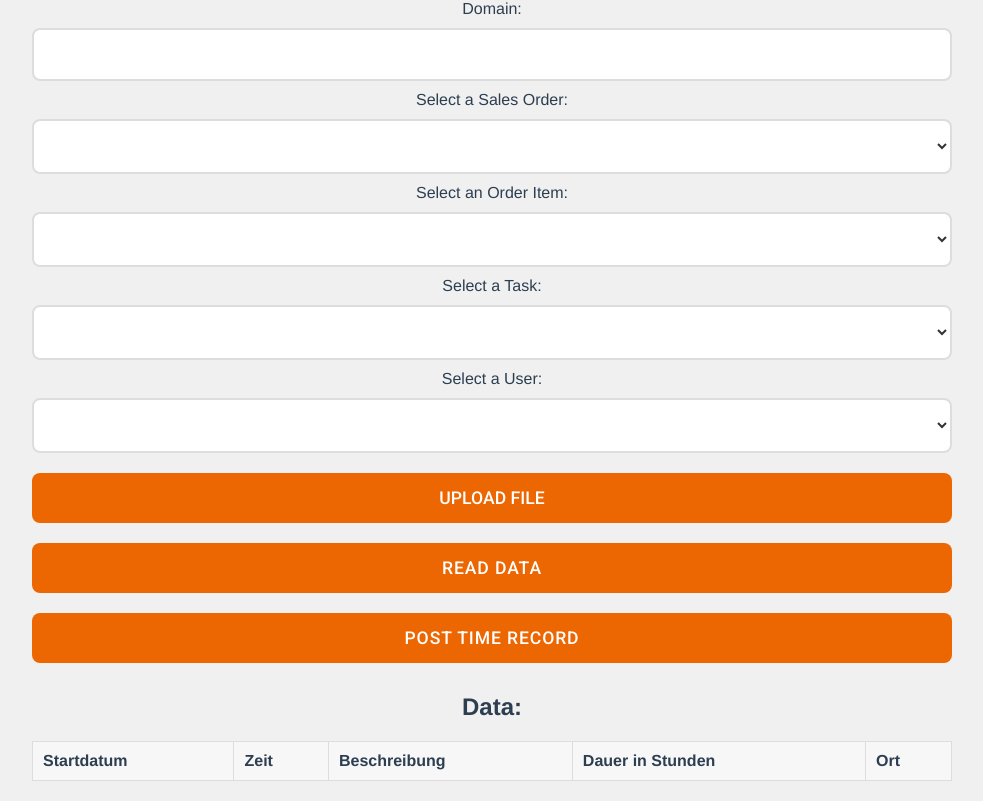
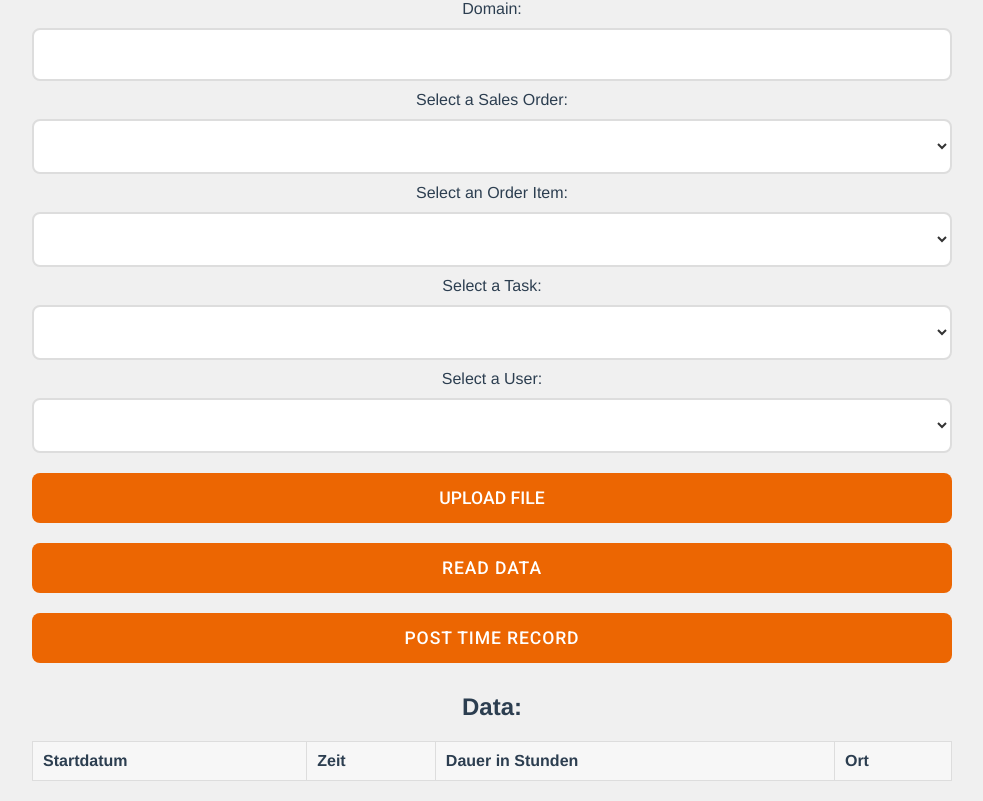
Before and after one commit to BuddeMax/weclapp, a Vue app: page / in a window 1280 px wide. Shown: the part 309-1110 px from the top of the page, without its empty margins (148-1131 px from the left). Built offline with nearby package versions, Linux system fonts and the light colour scheme.

Commit message:
Small fix / Beschreibung anzeigen/ ausblenden

```diff
--- a/src/components/Dashboard.vue
+++ b/src/components/Dashboard.vue
@@ -83,7 +83,7 @@
         <tr>
           <th>Startdatum</th>
           <th>Zeit</th>
-          <th>Beschreibung</th>
+          <th v-if="hasDescription">Beschreibung</th>
           <th>Dauer in Stunden</th>
           <th>Ort</th>
         </tr>
@@ -92,7 +92,7 @@
         <tr v-for="(item, index) in data" :key="index">
           <td>{{ item.date }}</td>
           <td>{{ item.timestamp }}</td>
-          <td>{{ item.description }}</td>
+          <td v-if="hasDescription">{{ item.description || ' ' }}</td> <!-- Anzeige von leeren Zellen wenn keine Beschreibung -->
           <td>{{ item.duration }}</td>
           <td>{{ item.placeOfService }}</td>
         </tr>
@@ -150,6 +150,7 @@ export default {
     const domainVisible = ref(false); // Gleiches für das domain-Feld.
     const issues = ref([]);
     const postConfirmed = ref(false);
+    const hasDescription = ref(false); // Updated to use a boolean
 
 
 
@@ -180,6 +181,7 @@ export default {
         const jsonData = XLSX.utils.sheet_to_json(worksheet, { range }).map(item => {
           // Überprüfen, ob das Zeitfeld und das Feld "Dauer in Stunden" nicht leer sind
           if (!isNaN(item.Zeit) && !isNaN(item['Dauer in Stunden'])) {
+
             return {
               date: convertExcelDateToJSDate(item.Datum),
               timestamp: convertExcelTimeToReadableTime(item.Zeit),
@@ -189,6 +191,7 @@ export default {
             };
           }
         }).filter(item => item !== undefined); // Entfernen von undefinierten Einträgen
+        hasDescription.value = jsonData.some(item => item.description); // Überprüfen, ob irgendein Element eine Beschreibung hat
 
         data.value = jsonData;
         console.log('Data read: ', data.value);
@@ -562,6 +565,7 @@ export default {
       currentTaskAndSubject,
       issues,
       postConfirmed,
+      hasDescription,
       handleFileUpload,
       confirmInput,
       toggleBlur,
```
